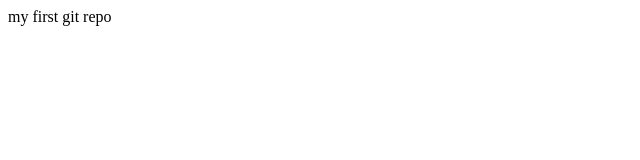
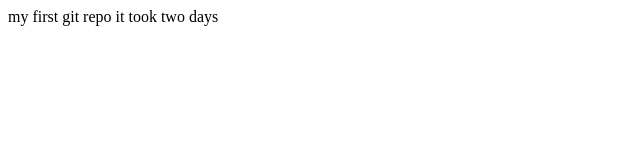
Before and after one commit to mayowasam/learning-git, a plain HTML site: page index.html in a window 1280 px wide. Shown: the whole page, without its empty margins (0-640 px from the left). Drawn offline with Linux system fonts and the light colour scheme.

Commit message:
added a new line in index.html

```diff
--- a/index.html
+++ b/index.html
@@ -2,5 +2,6 @@
 <html>
 <body>
     my first git repo
+    it took two days
 </body>
 </html>
```
